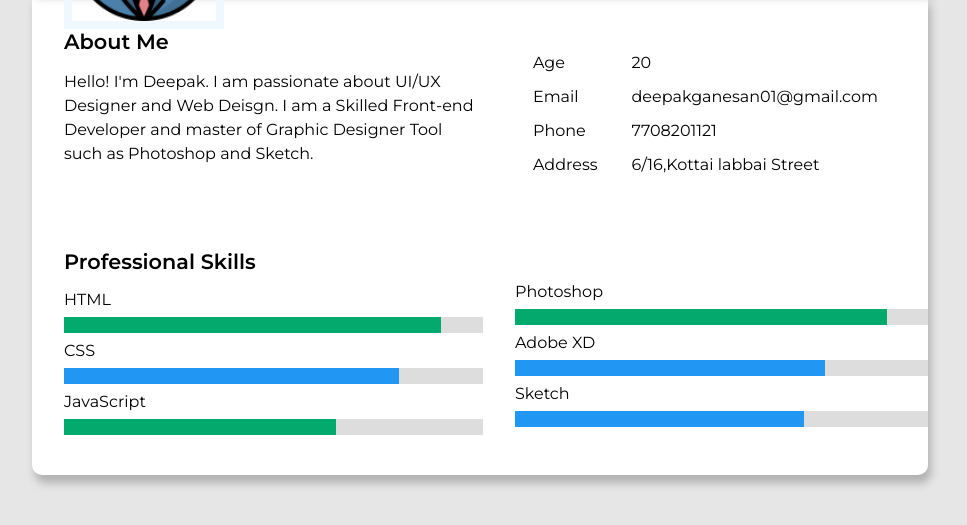
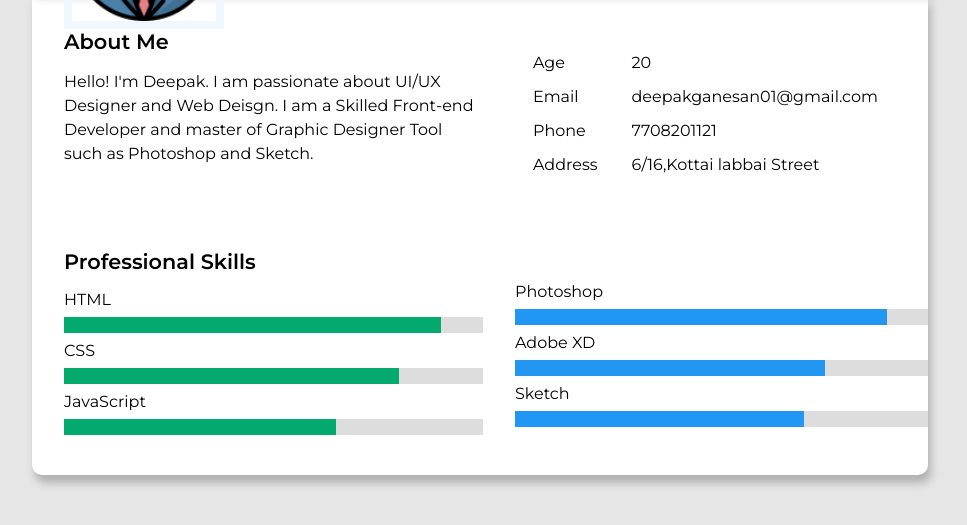
Before and after one commit to IBM-EPBL/IBM-Project-45369-1660729652, a plain HTML site: page Assignment-1/DEEPAK G/Web/index.html in a window 1280 px wide. Shown: the part 249-774 px from the top of the page, without its empty margins (160-1127 px from the left). Drawn offline with Linux system fonts and the light colour scheme.

Commit message:
Assignment-1

```diff
--- a/Assignment-1/DEEPAK G/Web/CSS/style.css
+++ b/Assignment-1/DEEPAK G/Web/CSS/style.css
@@ -126,8 +126,8 @@ body {
   }
 
   .html {width: 90%; background-color: #04AA6D;}
-  .css {width: 80%; background-color: #2196F3;}
+  .css {width: 80%; background-color: #04AA6D;}
   .javascript {width: 65%; background-color: #04AA6D;}
   .adobe{width: 75%; background-color: #2196F3;}
-  .photoshop {width: 90%; background-color: #04AA6D;}
+  .photoshop {width: 90%; background-color: #2196F3;}
   .sketch {width: 70%; background-color: #2196F3;}
```
Also changed, not shown: Assignment-1/ARUNACHALAM K/New Text Document.txt (added).
